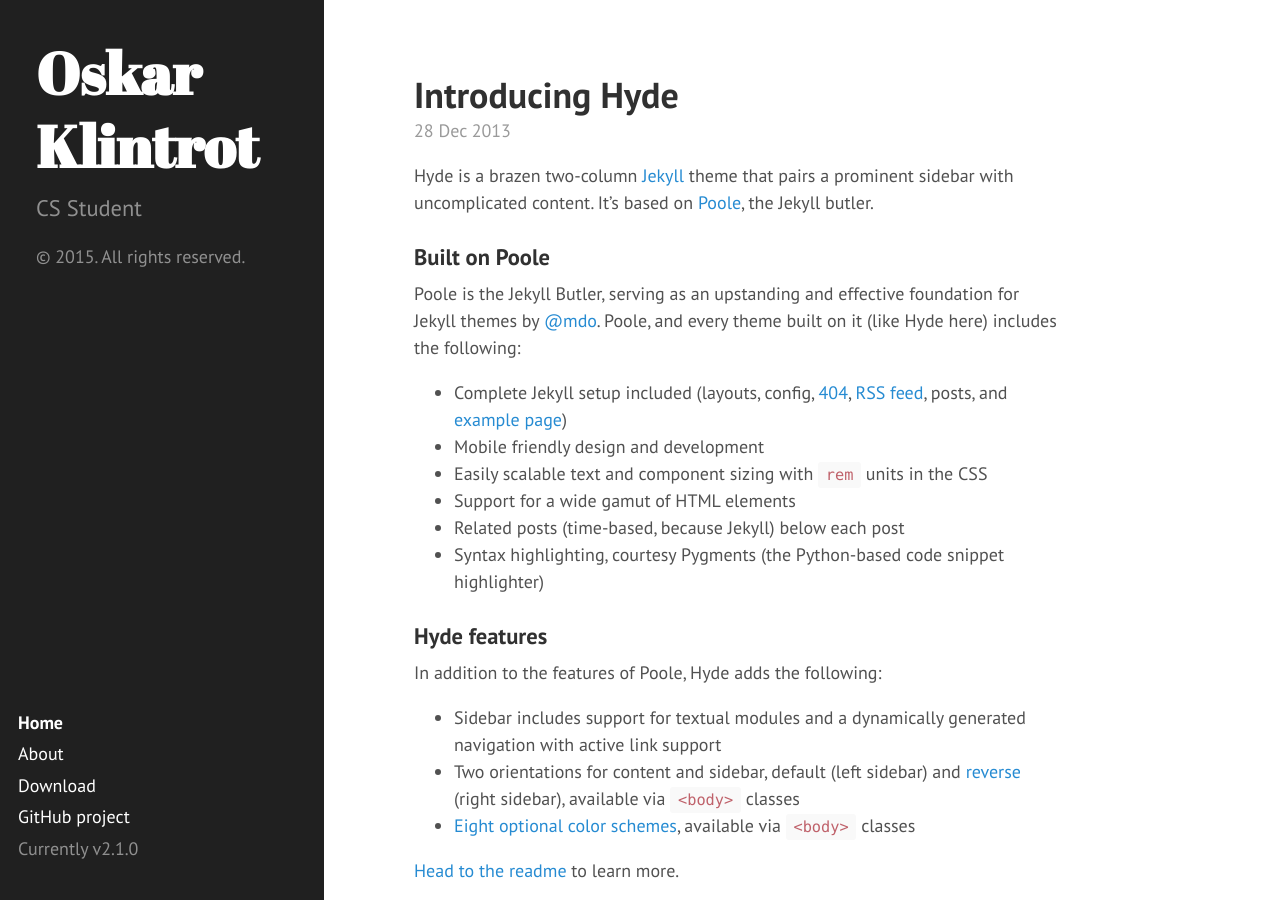
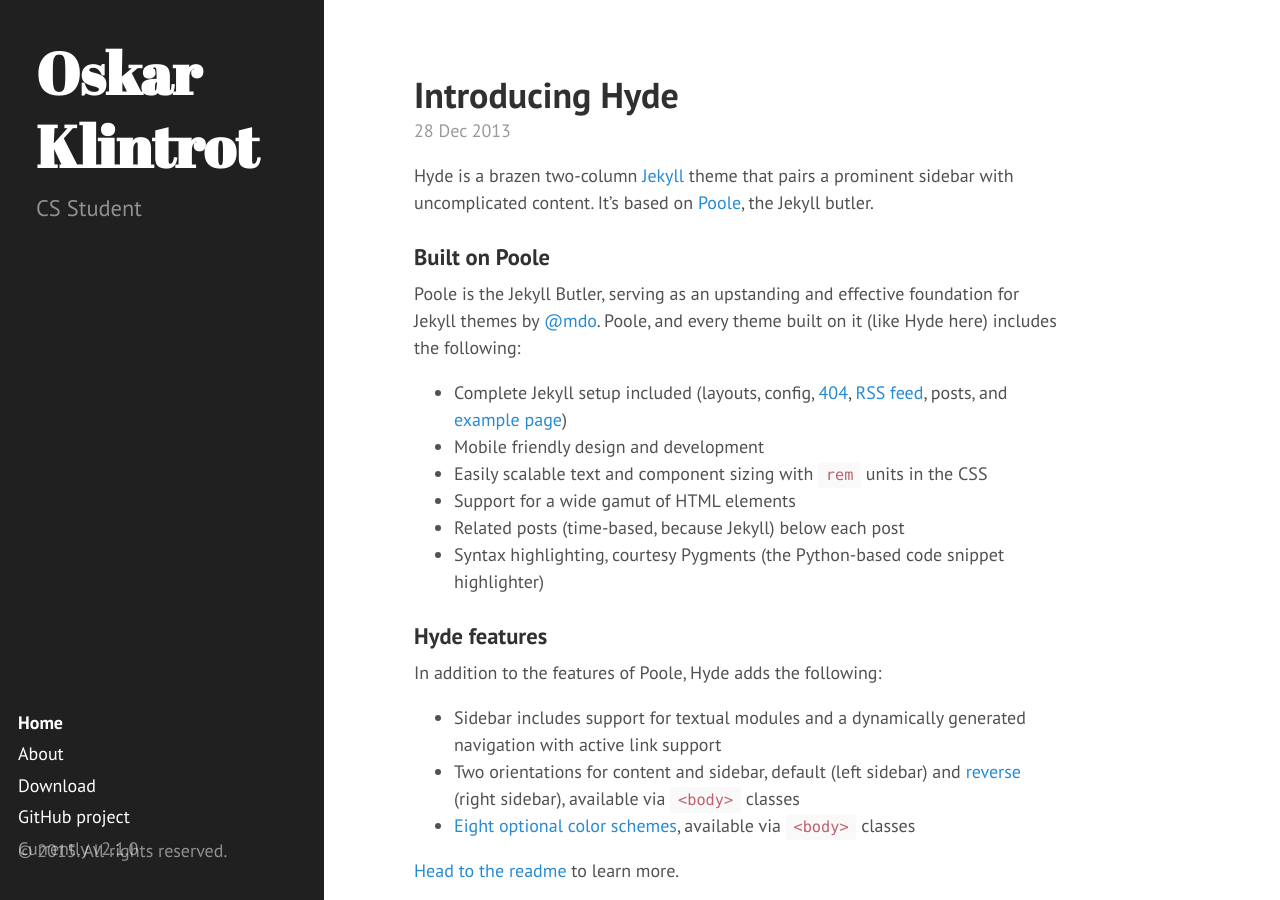
Before and after one commit to OskarKlintrotSkolarbeteWP14/2dv607.oskarklintrot.se, a Jekyll site: the page built from index.html, in a window 1280 px wide and 900 px high. Built offline with Jekyll 4.4.1, drawn with Linux system fonts in a browser that asks for light colours; Markdown is read by kramdown in place of the engine named in the settings; the list of posts is cut into pages by our own code.

Commit message:
Update sidebar.html

```diff
--- a/_includes/sidebar.html
+++ b/_includes/sidebar.html
@@ -31,6 +31,6 @@
       <span class="sidebar-nav-item">Currently v{{ site.version }}</span>
     </nav>
 
-    <p>&copy; {{ site.time | date: '%Y' }}. All rights reserved.</p>
+    <p class="sidebar-sticky">&copy; {{ site.time | date: '%Y' }}. All rights reserved.</p>
   </div>
 </div>
```
